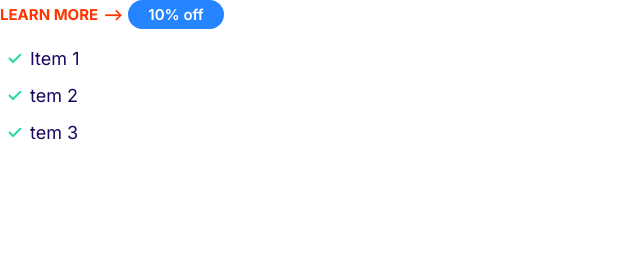
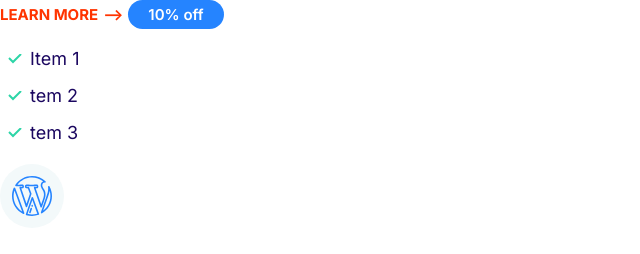
Before and after one commit to UcheEdeoga/Cloud-Landing-Page, a plain HTML site: page index.html in a window 1280 px wide. Shown: the whole page, without its empty margins (0-640 px from the left). Drawn offline with Linux system fonts and the light colour scheme.

Commit message:
Build Icon component

```diff
--- a/css/style.css
+++ b/css/style.css
@@ -151,3 +151,24 @@ a {
     padding-left: 0;
   }
 }
+
+/* Icons */
+
+.icon {
+  width: 40px;
+  height: 40px;
+}
+
+.icon--primary {
+  fill: var(--color-primary);
+}
+
+.icon-container {
+  background: #f3f9fa;
+  width: 64px;
+  height: 64px;
+  border-radius: 100%;
+  display: inline-flex;
+  justify-content: center;
+  align-items: center;
+}
--- a/index.html
+++ b/index.html
@@ -19,4 +19,11 @@
             <li class="list__item">tem 2</li>
             <li class="list__item">tem 3</li>
         </ul>
+
+        <span class="icon-container">
+            <svg class="icon icon--primary">
+            <use xlink:href="images/sprite.svg#wordpress"></use>
+            </svg>
+        </span>
+    </body>
 </html>
```
Also changed, not shown: components/icons.html (added, +5 -0 lines), images/sprite.svg (added). Lines whose indentation alone changed are shown as unchanged.
